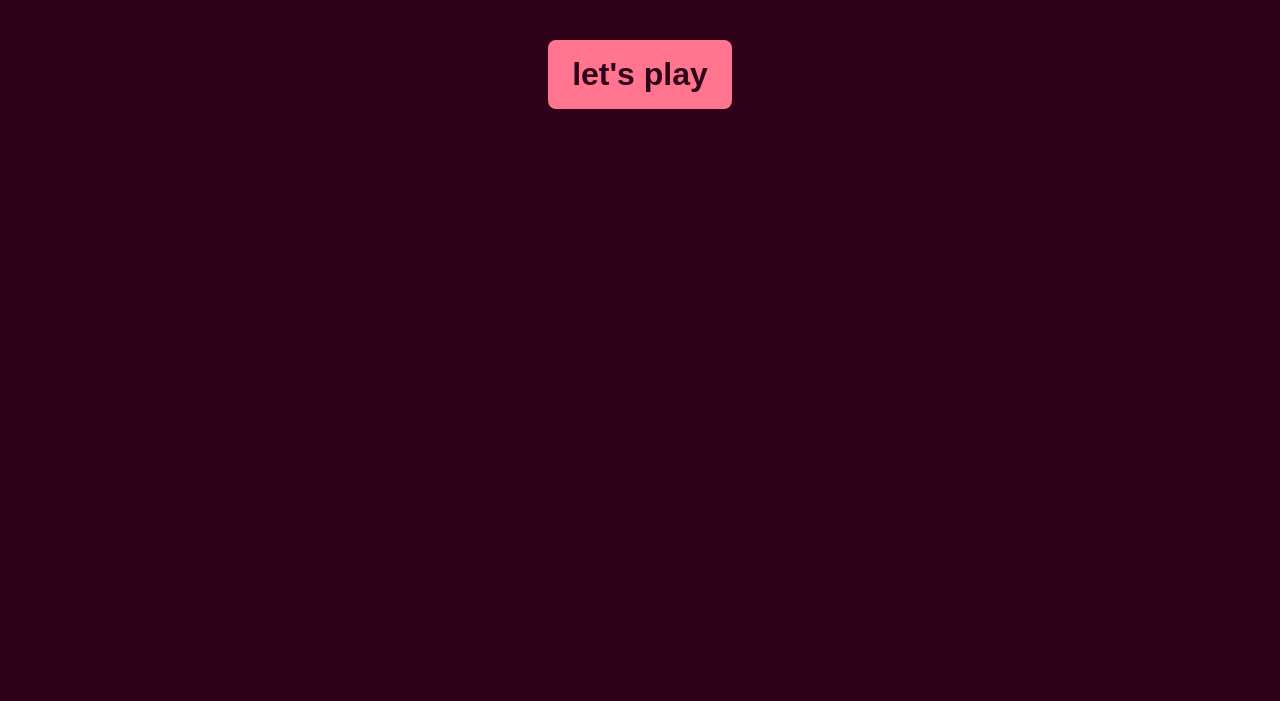
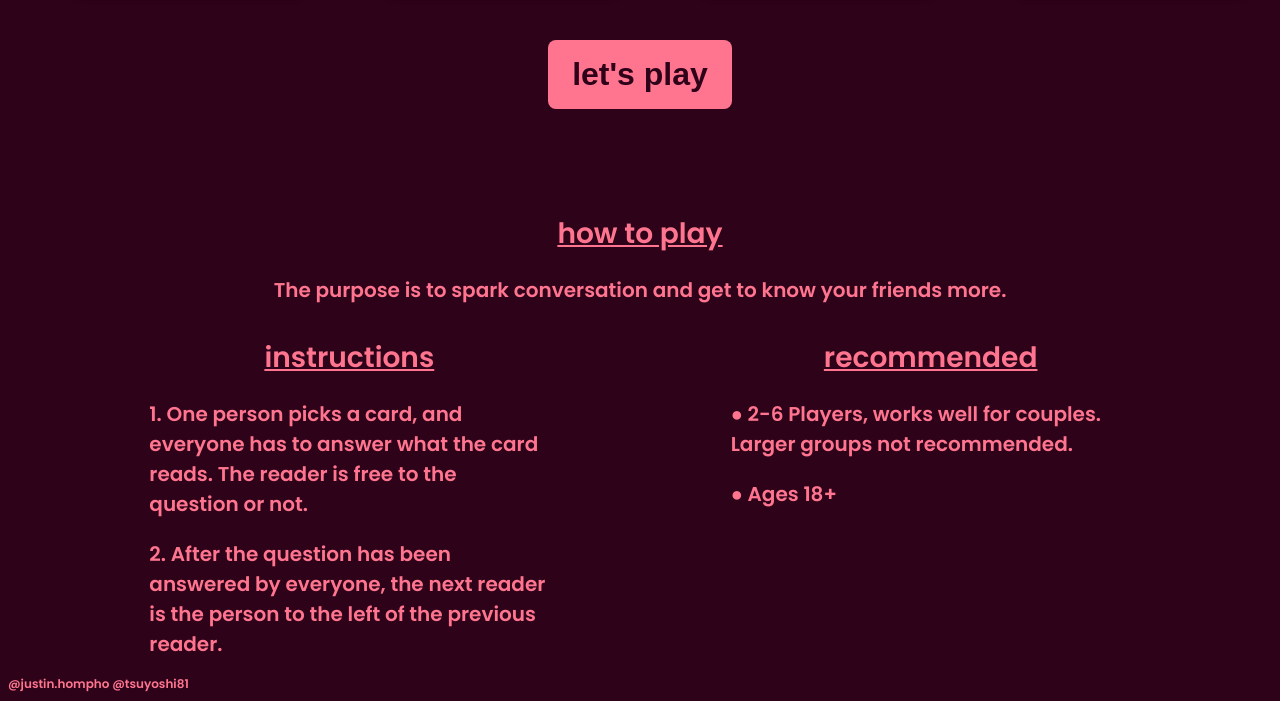
Before and after one commit to justinhompho/kinda_weird, a plain HTML site: page index.html in a window 1280 px wide. Shown: the part 652-1353 px from the top of the page. Before the commit the page ends 825 px from the top, so only its background shows below. Drawn offline with Linux system fonts and the light colour scheme.

Commit message:
fixed functionality for netlify. added instructions and footer. modified mobile version

```diff
--- a/index.html
+++ b/index.html
@@ -53,7 +53,31 @@
             <a href="play.html"><button>let's play</button></a>
         </div>
         <script src="script.js"></script>
+        <div class="spacer"></div>
 
+        <section class="instructions">
+            <h3>how to play</h3>
+            <p>The purpose is to spark conversation and get to know your friends more.</p>
+            <div class="s-r">
+                <div class="steps">
+                    <h3>instructions</h3>
+                    <p>1. One person picks a card, and everyone has to answer what the card reads. The reader is free to
+                        the
+                        question or not. </p>
+                    <p>2. After the question has been answered by everyone, the next reader is the person to the left of
+                        the
+                        previous reader.</p>
+                </div>
+                <div class="recommended">
+                    <h3>recommended</h3>
+                    <p>● 2-6 Players, works well for couples. Larger groups not recommended.</p>
+                    <p>● Ages 18+</p>
+                </div>
+            </div>
+        </section>
+        <div class="footer">
+            <p>@justin.hompho @tsuyoshi81</p>
+        </div>
     </body>
 
 </html
--- a/script.js
+++ b/script.js
@@ -1,5 +1,5 @@
 'use strict';
-if (window.location.pathname.endsWith("play.html")) {
+if (window.location.pathname.includes("play")) {
 
     document.addEventListener('DOMContentLoaded', () => {
 
@@ -73,7 +73,7 @@ if (window.location.pathname.endsWith("play.html")) {
                 const moveOutWidth = document.body.clientWidth;
                 const endX = deltaX > 0 ? moveOutWidth : -moveOutWidth;
 
-                const keep = Math.abs(deltaX) < 120; //radius of not letting card
+                const keep = Math.abs(deltaX) < 60; //radius of not letting card
 
                 if (keep) {
                     currentCard.style.transform = '';
@@ -507,7 +507,7 @@ if (datingToggleBtn) {
 // Event Listeners //////////////////////////////////////////
 
 //restart toggles when entering homescreen
-if (window.location.pathname.endsWith("index.html")) {
+if (window.location.pathname.includes("index")) {
     window.addEventListener('load', () => {
         sessionStorage.setItem("sexToggle", false);
         document.getElementById('sexToggleBtn').checked = false;
--- a/style.css
+++ b/style.css
@@ -178,3 +178,76 @@ button:hover {
     color: var(--primary);
     transition: all 0.3s ease-in-out;
 }
+
+.spacer {
+    height: 5vh;
+}
+
+.instructions {
+    color: var(--secondary);
+    font-size: 1.5rem;
+    text-align: center;
+    margin: 0;
+}
+
+h3 {
+    margin: 0;
+    text-decoration: underline;
+}
+
+.instructions p {
+    font-size: 1.25rem;
+    margin-bottom: 2rem;
+}
+
+.steps {
+    display: flex;
+    flex-direction: column;
+    width: 25rem;
+}
+
+.recommended {
+    display: flex;
+    flex-direction: column;
+    width: 25rem;
+
+}
+
+.s-r {
+    display: flex;
+    flex-direction: row;
+    justify-content: space-evenly;
+    flex-wrap: wrap;
+    gap: 3rem;
+    margin: 1rem;
+}
+
+.s-r p {
+    margin-bottom: 0rem;
+    text-align: left;
+}
+
+.footer p {
+    color: var(--secondary);
+    margin: .5rem;
+    font-size: .75rem;
+}
+
+@media screen and (max-width: 768px) {
+    header {
+        margin: .5rem;
+        font-size: 3.75rem;
+        line-height: 1;
+    }
+
+    h2 {
+        font-size: 2rem;
+        margin: .5rem;
+        margin-bottom: 1rem;
+    }
+
+    .card-container {
+        margin-top: 0;
+    }
+
+}
```
